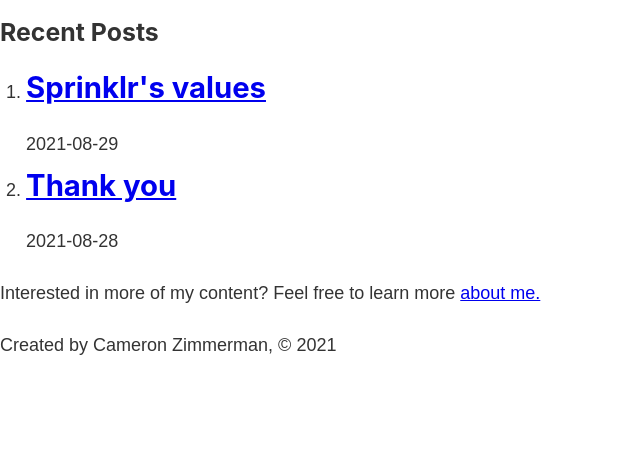
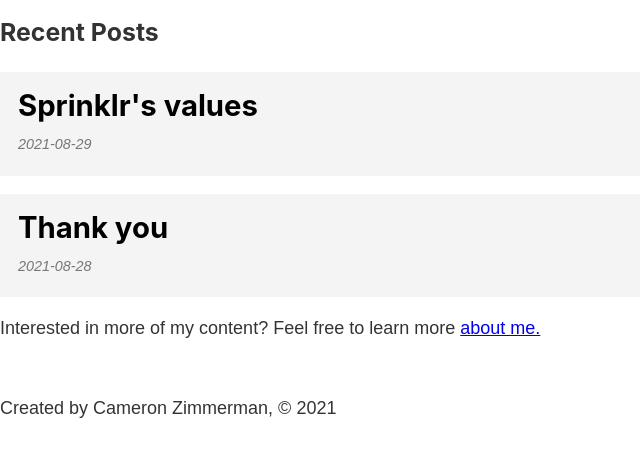
Before and after one commit to CameronZimmerman/sprinklr-technical-challenge, a Gatsby site: page /blog in a window 1280 px wide. Shown: the part 338-794 px from the top of the page, without its empty margins (0-640 px from the left). Built offline with nearby package versions, Linux system fonts and the light colour scheme; Gatsby itself is replaced by a stand-in of ours.

Commit message:
add additional styling and rearrange blog page post structure

```diff
--- a/src/components/footer.js
+++ b/src/components/footer.js
@@ -1,11 +1,12 @@
 import React from "react";
-import useSiteMetadata from "../hooks/useSiteMetadata";
+import useSiteMetadata from "../hooks/useSiteMetadata.js";
+import * as footerStyles from "./footer.module.scss";
 
 const Footer = () => {
   const { author } = useSiteMetadata();
 
   return (
-    <footer>
+    <footer className={footerStyles.footer}>
       <p>Created by { author }, © 2021</p>
     </footer>
   );
--- /dev/null
+++ b/src/components/footer.module.scss
@@ -0,0 +1,3 @@
+.footer {
+  margin-top: 3rem;
+}
--- a/src/pages/blog.js
+++ b/src/pages/blog.js
@@ -2,6 +2,7 @@
 import Layout from "../components/layout.js";
 import { Link } from "gatsby";
 import useAllPostsNodeData from "../hooks/useAllPostsNodeData.js";
+import * as blogStyles from './blog.module.scss';
 
 const BlogPage = () => {
   //grab an array of each md posts title and date
@@ -12,15 +13,15 @@
       <h1>Blog</h1>
       <h3>Recent Posts</h3>
       {/* Iterate over postNodeDataArray and create a li element for each one*/}
-      <ol>
+      <ol className={blogStyles.posts}>
         {postNodeDataArray.map(({ title, date, slug }) => (
           // unique key by concatenating title and date of post
           // "slug" is the path to our specific page generated from each post
-          <li key={`${title}${date}`}>
-            <h2>
-              <Link to={slug}>{title}</Link>
-            </h2>
-            <p>{date}</p>
+          <li key={`${title}${date}`} className={blogStyles.post}>
+            <Link to={slug}>
+              <h2>{title}</h2>
+              <p>{date}</p>
+            </Link>
           </li>
         ))}
       </ol>
--- /dev/null
+++ b/src/pages/blog.module.scss
@@ -0,0 +1,29 @@
+.posts {
+  list-style-type: none;
+  margin: 0;
+}
+
+.post {
+  margin: 1rem 0;
+  a {
+    background: #f4f4f4;
+    color: black;
+    display: block;
+    padding: 1rem;
+    text-decoration: none;
+  }
+
+  a:hover {
+    background: #e4e4e4;
+  }
+
+  h2 {
+    margin-bottom: 0.5rem;
+  }
+
+  p {
+    color: #777777;
+    font-size: .8rem;
+    font-style: italic;
+  }
+}
```
